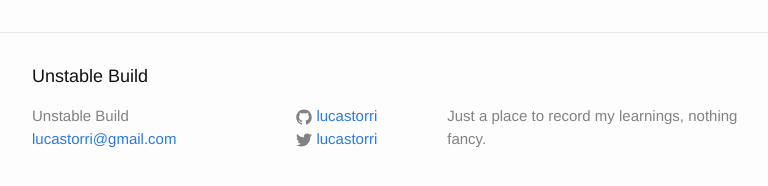
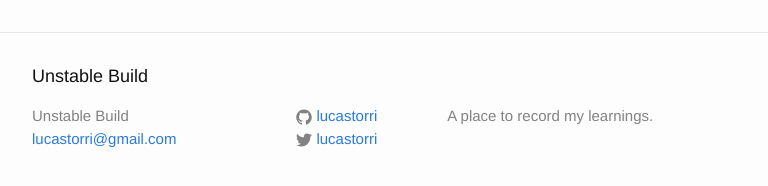
Before and after one commit to lucastorri/my-blog, a Jekyll site: the page built from index.html, in a window 1280 px wide and 900 px high, scrolled down 1554 px. Shown: the part 690-876 px from the top of the window, without its empty margins (238-1006 px from the left). Built offline with Jekyll 4.4.1, drawn with Linux system fonts in a browser that asks for light colours.

```diff
--- a/Gemfile
+++ b/Gemfile
@@ -4,3 +4,4 @@ gem 'jekyll', '~> 3.0.0'
 gem 's3_website', '~> 2.12.2'
 gem 'travis', '~> 1.8.0'
 gem 'classifier-reborn', '~> 2.0.4'
+gem 'jekyll-sitemap', '~> 0.10.0'
--- a/_config.yml
+++ b/_config.yml
@@ -3,7 +3,7 @@
 title: Unstable Build
 email: lucastorri@gmail.com
 description: >
-  Just a place to record my learnings, nothing fancy.
+  A place to record my learnings.
 baseurl: ""
 url: "http://www.unstablebuild.com"
 twitter_username: lucastorri
@@ -17,3 +17,7 @@ exclude: [vendor, Gemfile*]
 
 # Output
 permalink: /:year/:month/:day/:title.html
+
+# Plugins
+gems:
+  - jekyll-sitemap
```
Also changed, not shown: Gemfile.lock.
